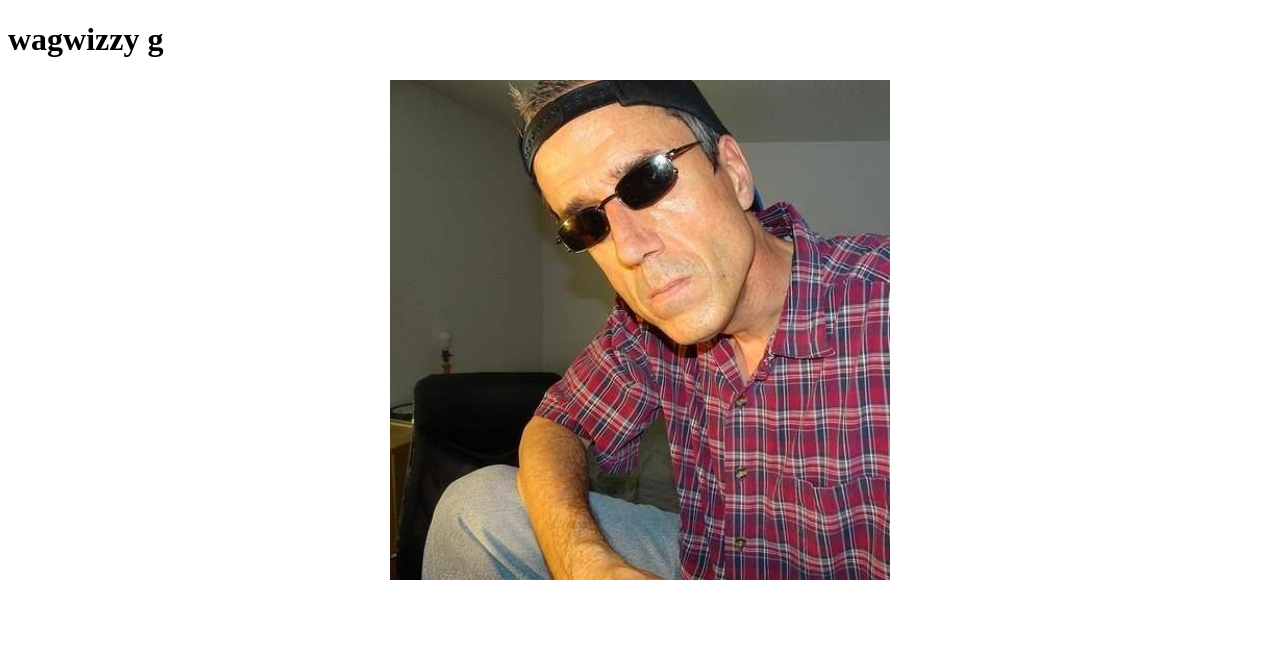
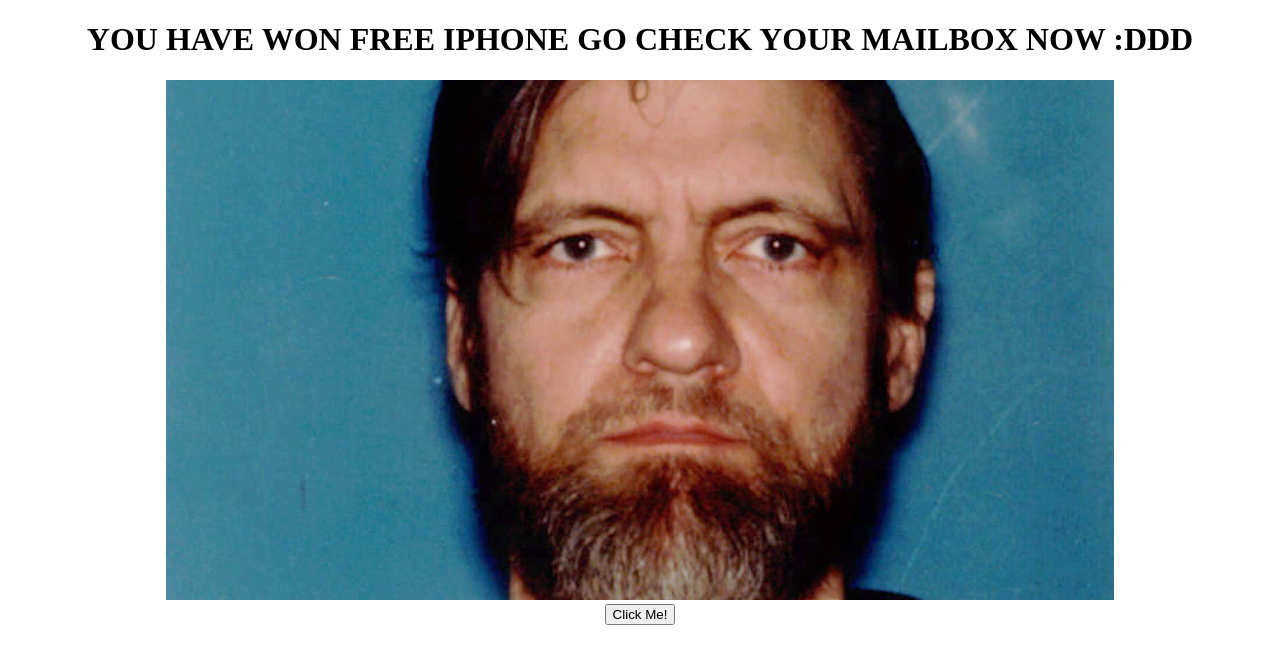
Before and after one commit to bmartin12/Week7-jsGallery, a plain HTML site: page index.html in a window 1280 px wide. Drawn offline with Linux system fonts and the light colour scheme.

Commit message:
add button and gallery array

```diff
--- /dev/null
+++ b/app.js
@@ -0,0 +1,14 @@
+const currentImage = document.querySelector('#image');
+const images = ['images/pilt1.jpg','images/pilt2.jpg','images/pilt3.jpg' ];
+
+function changeImage()
+{
+   console.log('bozo.');
+
+   let randomNumber = Math.floor(Math.random() * images.length);
+
+   console.log(images[randomNumber]);
+
+   currentImage.src = images[randomNumber];
+
+}
--- a/index.html
+++ b/index.html
@@ -6,10 +6,14 @@
     <title>JS Array to Gallery</title>
 </head>
 <body>
-    <h1>wagwizzy g</h1>
+    <h1 style="text-align:center;">YOU HAVE WON FREE IPHONE GO CHECK YOUR MAILBOX NOW :DDD</h1>
 
     <div class="container" style="height:65vh; width: 75%; margin: 0 auto; text-align:center">
-        <img src="images/Pilt1.jpg" alt="">
+        <img src="images/pilt2.jpg" alt="" style="height: 100%; width: 100%; object-fit: cover;" >
+
+        <button onclick="changeImage()">Click Me!</button>
     </div>
+
+    <script src="app.js"></script>
 </body>
 </html>
```
Also changed, not shown: images/pilt2.jpg (renamed from images/Pilt 2.jpg), images/pilt3.jpg (renamed from images/Pilt 3.jpg).
